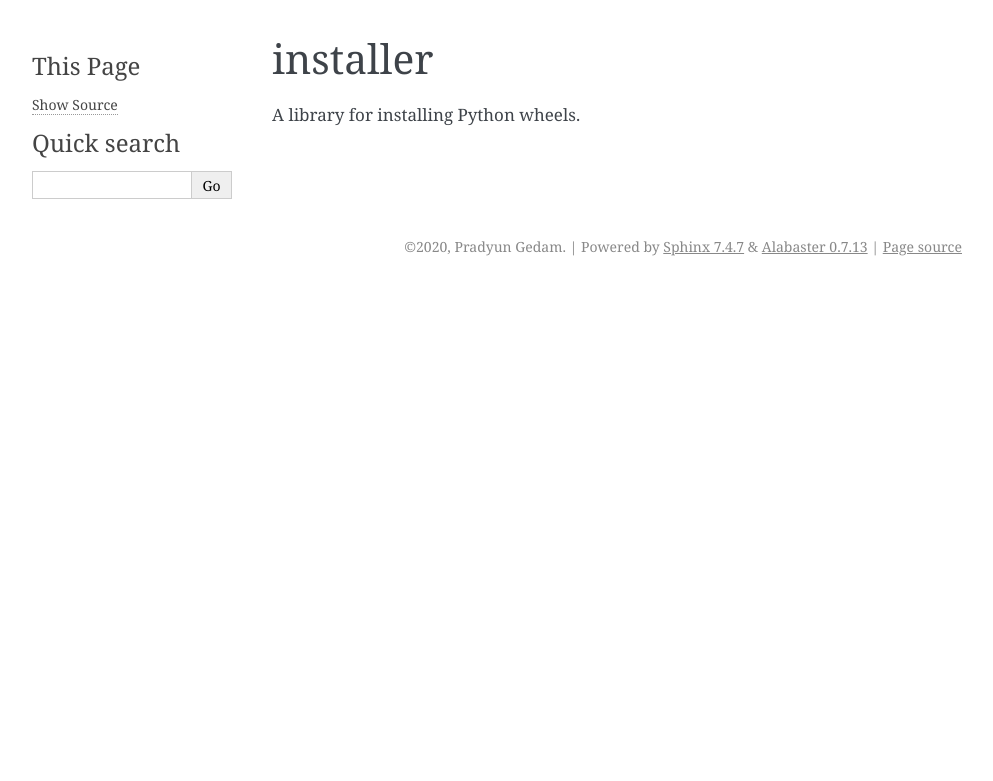
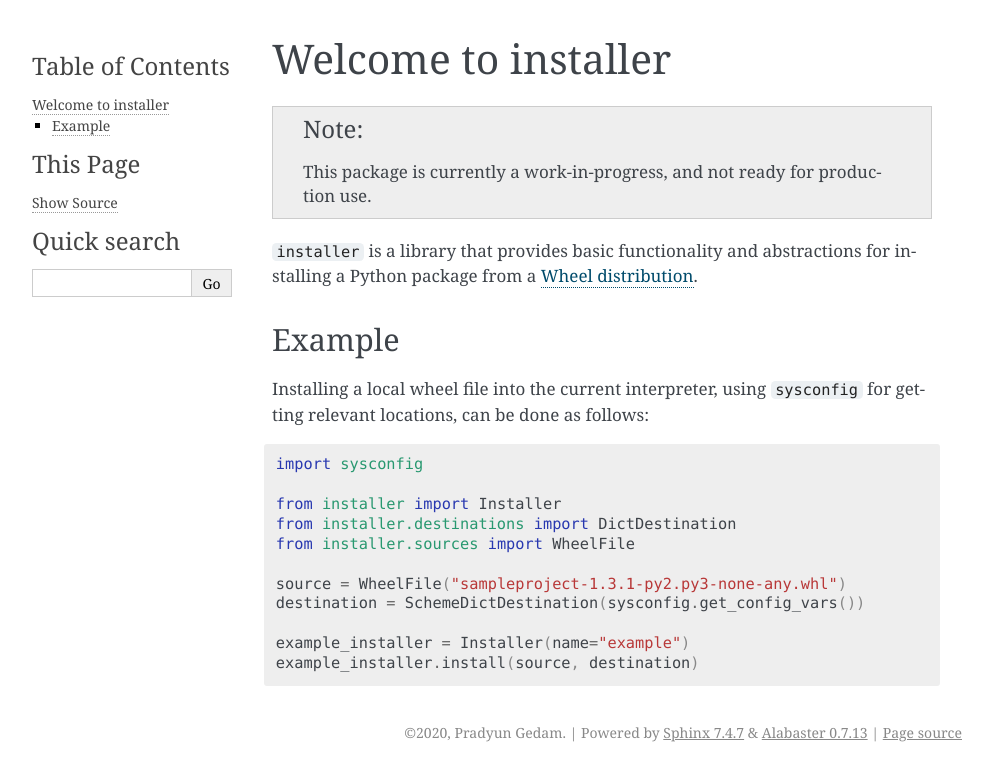
Before and after one commit to pypa/installer, a Sphinx documentation site: the page built from docs/index.rst, in a window 1280 px wide. Shown: the top 781 px of the page, without its empty margins (148-1141 px from the left). Built offline with Sphinx 7.4.7, drawn with Linux system fonts in a browser that asks for light colours.

```diff
--- /dev/null
+++ b/docs/_static/custom.css
@@ -0,0 +1,28 @@
+/*** GENERAL ***/
+
+/* Make inline code blocks nicer to look at */
+code.literal {
+  border-radius: 0.3em;
+  padding: 0.0em 0.3em;
+}
+
+div.highlight pre {
+  border-radius: 0.2em;
+  padding: 0.75em;
+  margin: 0 -0.5em;
+}
+
+/*** API REFERENCE ***/
+
+/* Space things out properly */
+dl > dd:last-child {
+  margin-bottom: 10px;
+}
+
+/* Add a tiny dash of color to names of things */
+dt > .property {
+  color: #A02000;
+}
+.sig-name, .sig-prename {
+  color: #0066bb;
+}
--- a/docs/conf.py
+++ b/docs/conf.py
@@ -11,11 +11,18 @@ author = "Pradyun Gedam"
 
 # -- General configuration ---------------------------------------------------
 
-extensions = []
+extensions = ["sphinx.ext.autodoc"]
 templates_path = ["_templates"]
 exclude_patterns = []
+
+# -- Autodoc configuration ---------------------------------------------------
+
+# Automatically extract typehints when not specified and add them to
+# descriptions of the relevant function/methods.
+autodoc_typehints = "description"
 
 # -- Options for HTML output -------------------------------------------------
 
 html_theme = "alabaster"
 html_static_path = ["_static"]
+pygments_style = "lovelace"
--- a/docs/index.rst
+++ b/docs/index.rst
@@ -1,8 +1,40 @@
-installer
-=========
+====================
+Welcome to installer
+====================
 
-A library for installing Python wheels.
+.. note::
+
+    This package is currently a work-in-progress, and not ready for production
+    use.
+
+``installer`` is a library that provides basic functionality and abstractions
+for installing a Python package from a `Wheel distribution`_.
+
+.. _`Wheel distribution`: https://packaging.python.org/glossary/#term-wheel
+
+
+Example
+=======
+
+Installing a local wheel file into the current interpreter, using ``sysconfig``
+for getting relevant locations, can be done as follows:
+
+.. code-block:: python
+
+    import sysconfig
+
+    from installer import Installer
+    from installer.destinations import DictDestination
+    from installer.sources import WheelFile
+
+    source = WheelFile("sampleproject-1.3.1-py2.py3-none-any.whl")
+    destination = SchemeDictDestination(sysconfig.get_config_vars())
+
+    example_installer = Installer(name="example")
+    example_installer.install(source, destination)
 
 .. toctree::
-   :maxdepth: 2
-   :caption: Contents:
+    :maxdepth: 2
+    :hidden:
+
+    api/index
```
Also changed, not shown: docs/api/index.rst (added, +11 -0 lines), docs/api/records.rst (added, +19 -0 lines), docs/api/scripts.rst (added, +17 -0 lines), docs/navigation.html (added, +9 -0 lines).
